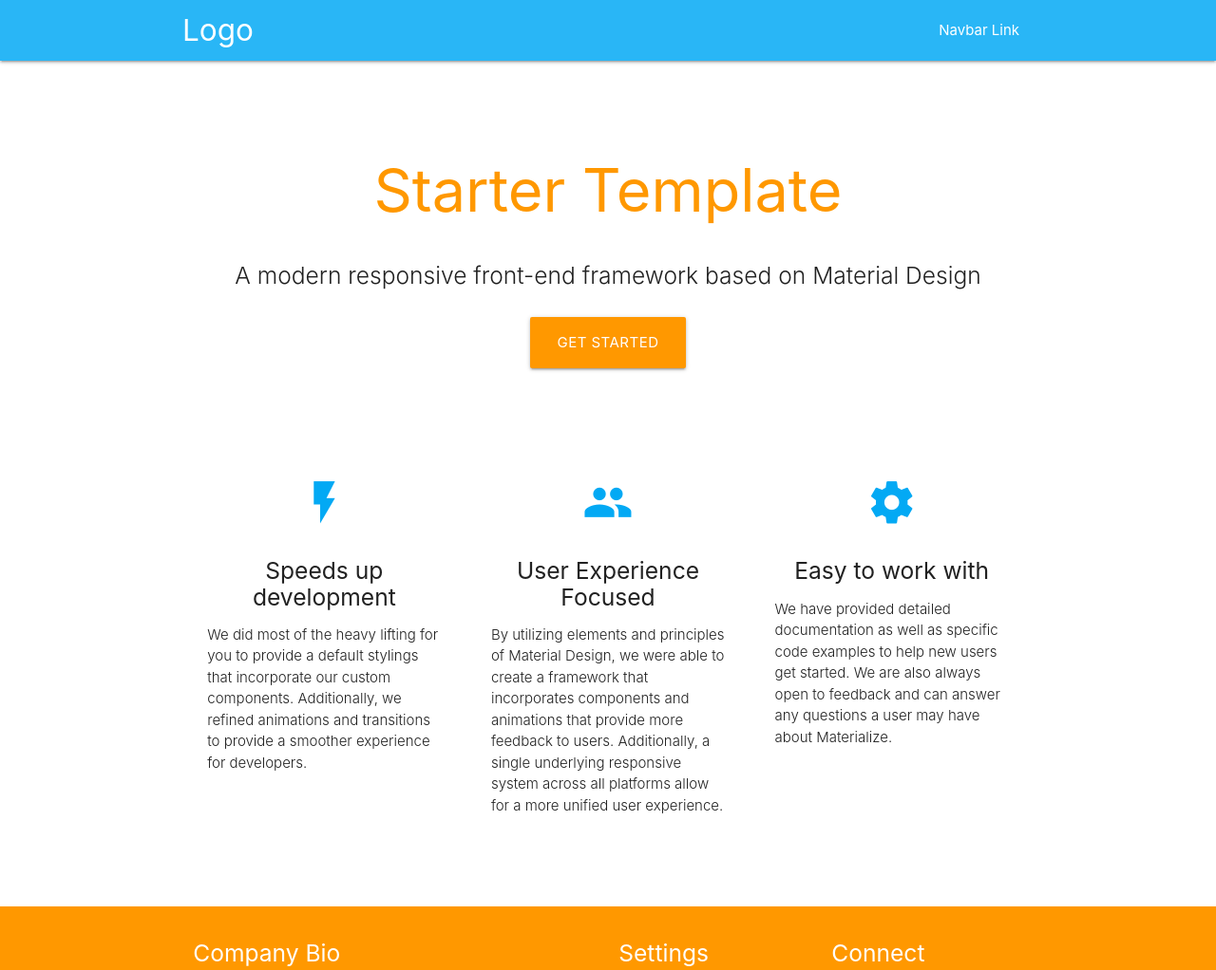
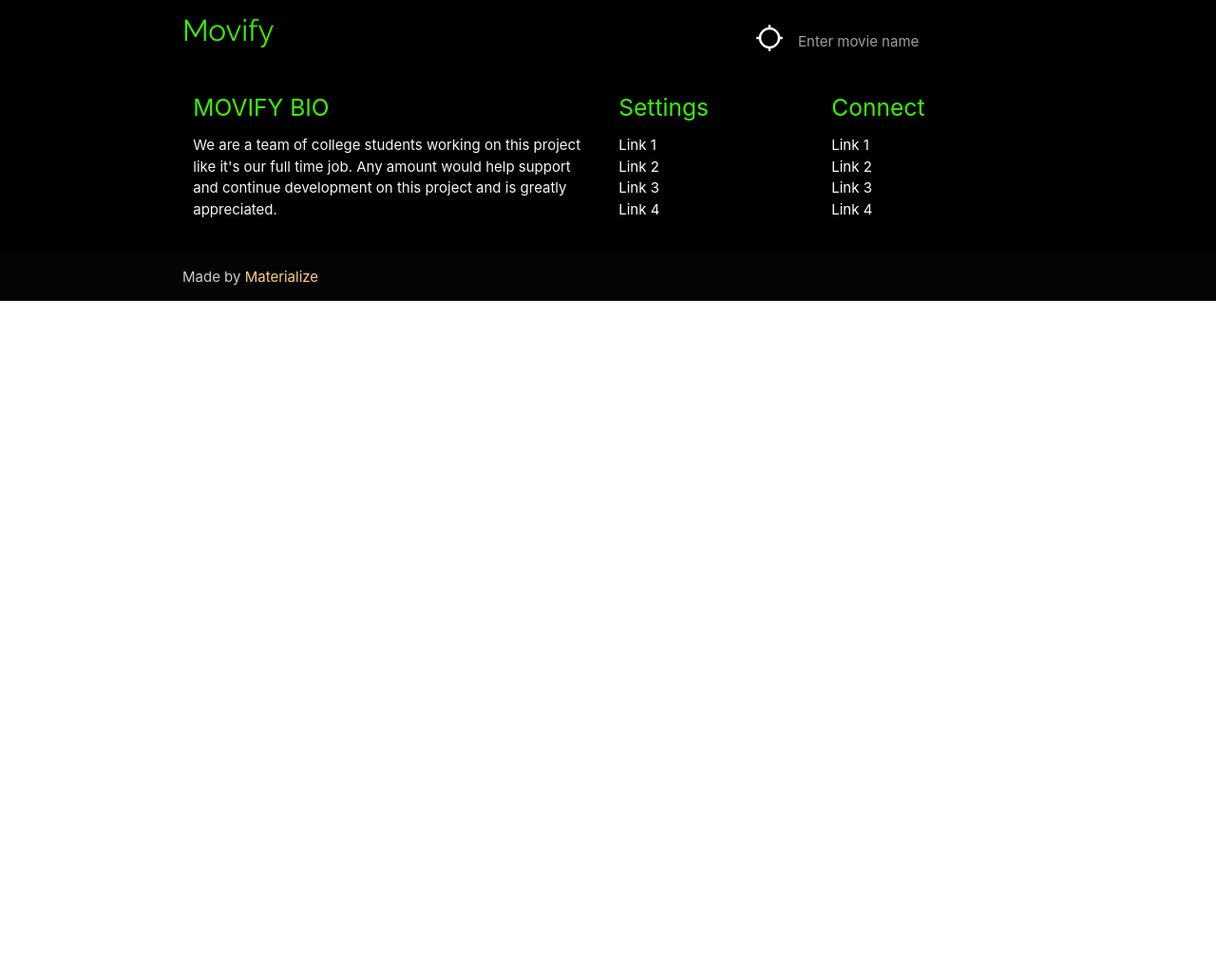
Before and after one commit to shahriariqbal/movify, a plain HTML site: page index.html in a window 1280 px wide. Shown: the top 1022 px of the page at 95% size. After the commit the page ends 800 px from the top, so only its background shows below. Drawn offline with nearby package versions, Linux system fonts and the light colour scheme.

Commit message:
customize theme

```diff
--- a/css/style.css
+++ b/css/style.css
@@ -1,10 +1,4 @@
-/* Custom Stylesheet */
-/**
- * Use this file to override Materialize files so you can update
- * the core Materialize files in the future
- *
- * Made By MaterializeCSS.com
- */
+@import url('https://fonts.googleapis.com/css2?family=Raleway:ital,wght@0,400;0,500;0,600;0,700;0,800;1,400;1,500;1,600;1,700;1,800&display=swap');
 
 .icon-block {
   padding: 0 15px;
@@ -12,3 +6,14 @@
 .icon-block .material-icons {
 	font-size: inherit;
 }
+
+nav .brand-logo{
+  color: #3df003;
+  font-family: 'Raleway', sans-serif;
+}
+.input-field .prefix.active{
+  color: #3df003;
+}
+.footer-title{
+  color: #3df003 !important;
+}
--- a/index.html
+++ b/index.html
@@ -3,7 +3,7 @@
 <head>
   <meta http-equiv="Content-Type" content="text/html; charset=UTF-8"/>
   <meta name="viewport" content="width=device-width, initial-scale=1, maximum-scale=1.0"/>
-  <title>Starter Template - Materialize</title>
+  <title>Movify</title>
 
   <!-- CSS  -->
   <link href="https://fonts.googleapis.com/icon?family=Material+Icons" rel="stylesheet">
@@ -11,10 +11,18 @@
   <link href="css/style.css" type="text/css" rel="stylesheet" media="screen,projection"/>
 </head>
 <body>
-  <nav class="light-blue lighten-1" role="navigation">
-    <div class="nav-wrapper container"><a id="logo-container" href="#" class="brand-logo">Logo</a>
+  <nav class="black" role="navigation">
+    <div class="nav-wrapper container"><a id="logo-container" href="#" class="brand-logo">Movify</a>
       <ul class="right hide-on-med-and-down">
-        <li><a href="#">Navbar Link</a></li>
+        <li>
+          <form  id="searchForm">
+            <div class="input-field">
+              <i class="material-icons prefix">location_searching</i>
+              <input class="search white-text" id="icon_prefix" type="text" class="validate">
+              <label for="icon_prefix">Enter movie name</label>
+            </div>
+          </form>
+        </li>
       </ul>
 
       <ul id="nav-mobile" class="sidenav">
@@ -23,70 +31,19 @@
       <a href="#" data-target="nav-mobile" class="sidenav-trigger"><i class="material-icons">menu</i></a>
     </div>
   </nav>
-  <div class="section no-pad-bot" id="index-banner">
-    <div class="container">
-      <br><br>
-      <h1 class="header center orange-text">Starter Template</h1>
-      <div class="row center">
-        <h5 class="header col s12 light">A modern responsive front-end framework based on Material Design</h5>
-      </div>
-      <div class="row center">
-        <a href="http://materializecss.com/getting-started.html" id="download-button" class="btn-large waves-effect waves-light orange">Get Started</a>
-      </div>
-      <br><br>
-
-    </div>
-  </div>
 
 
-  <div class="container">
-    <div class="section">
-
-      <!--   Icon Section   -->
-      <div class="row">
-        <div class="col s12 m4">
-          <div class="icon-block">
-            <h2 class="center light-blue-text"><i class="material-icons">flash_on</i></h2>
-            <h5 class="center">Speeds up development</h5>
-
-            <p class="light">We did most of the heavy lifting for you to provide a default stylings that incorporate our custom components. Additionally, we refined animations and transitions to provide a smoother experience for developers.</p>
-          </div>
-        </div>
-
-        <div class="col s12 m4">
-          <div class="icon-block">
-            <h2 class="center light-blue-text"><i class="material-icons">group</i></h2>
-            <h5 class="center">User Experience Focused</h5>
-
-            <p class="light">By utilizing elements and principles of Material Design, we were able to create a framework that incorporates components and animations that provide more feedback to users. Additionally, a single underlying responsive system across all platforms allow for a more unified user experience.</p>
-          </div>
-        </div>
-
-        <div class="col s12 m4">
-          <div class="icon-block">
-            <h2 class="center light-blue-text"><i class="material-icons">settings</i></h2>
-            <h5 class="center">Easy to work with</h5>
-
-            <p class="light">We have provided detailed documentation as well as specific code examples to help new users get started. We are also always open to feedback and can answer any questions a user may have about Materialize.</p>
-          </div>
-        </div>
-      </div>
-
-    </div>
-    <br><br>
-  </div>
-
-  <footer class="page-footer orange">
+  <footer class="page-footer black">
     <div class="container">
       <div class="row">
         <div class="col l6 s12">
-          <h5 class="white-text">Company Bio</h5>
+          <h5 class="white-text footer-title">MOVIFY BIO</h5>
           <p class="grey-text text-lighten-4">We are a team of college students working on this project like it's our full time job. Any amount would help support and continue development on this project and is greatly appreciated.</p>
 
 
         </div>
         <div class="col l3 s12">
-          <h5 class="white-text">Settings</h5>
+          <h5 class="white-text footer-title">Settings</h5>
           <ul>
             <li><a class="white-text" href="#!">Link 1</a></li>
             <li><a class="white-text" href="#!">Link 2</a></li>
@@ -95,7 +52,7 @@
           </ul>
         </div>
         <div class="col l3 s12">
-          <h5 class="white-text">Connect</h5>
+          <h5 class="white-text  footer-title">Connect</h5>
           <ul>
             <li><a class="white-text" href="#!">Link 1</a></li>
             <li><a class="white-text" href="#!">Link 2</a></li>
```
